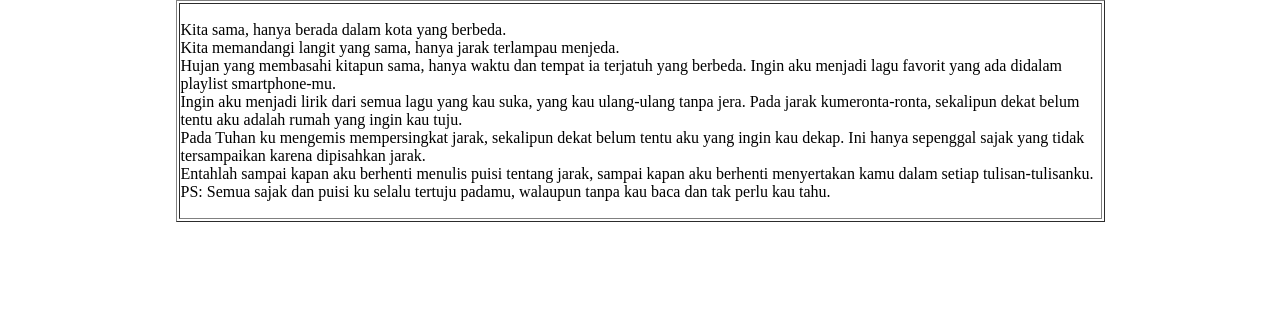
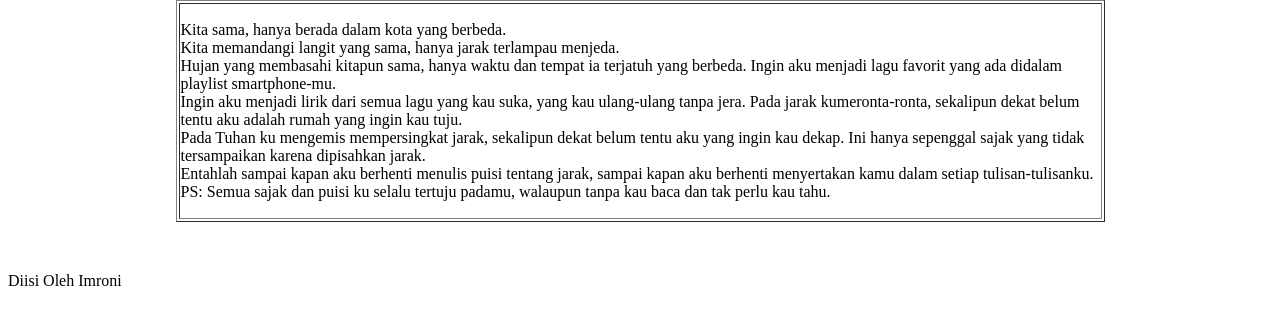
Before and after one commit to MaulidiniSaputra/MaulidiniSaputra.github.io, a plain HTML site: page index.html in a window 1280 px wide. Shown: the part 244-568 px from the top of the page. Drawn offline with Linux system fonts and the light colour scheme.

Commit message:
diisi oleh imroni

```diff
--- a/index.html
+++ b/index.html
@@ -22,5 +22,6 @@
   </tr>
 </table>
 <p>&nbsp;</p>
+  <p>Diisi Oleh Imroni</p>
 </body>
 </html>
```
